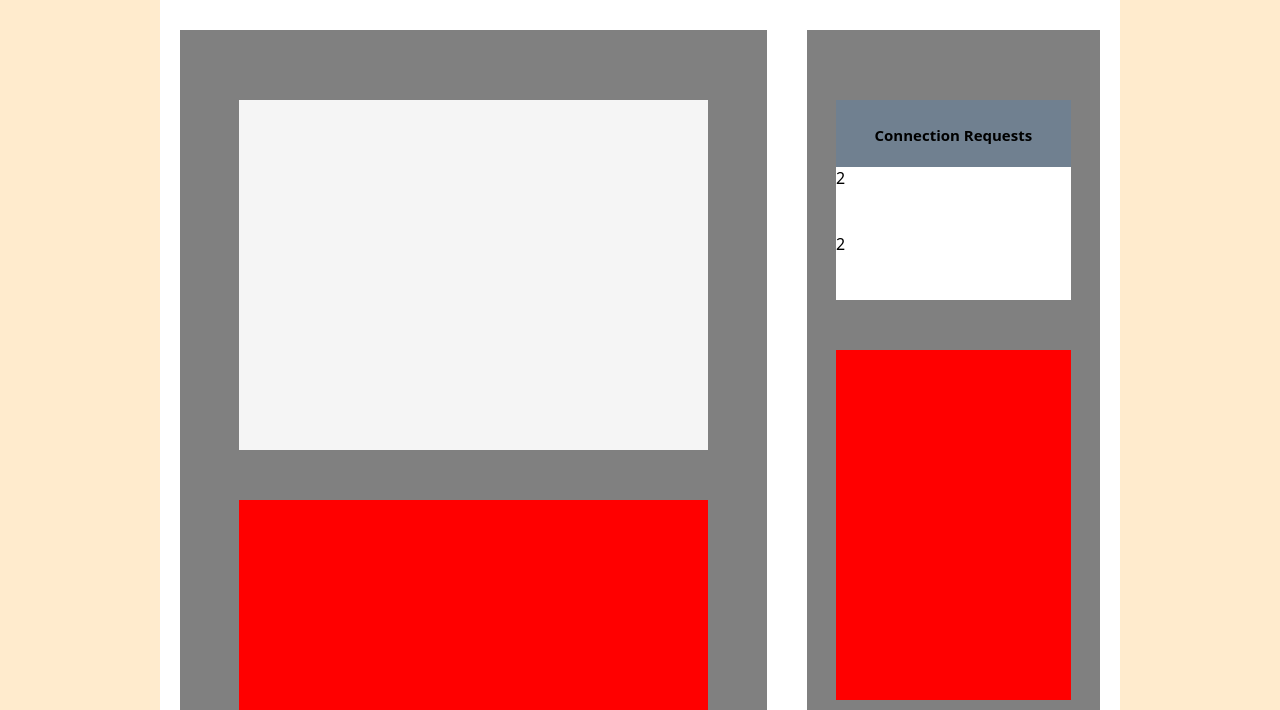
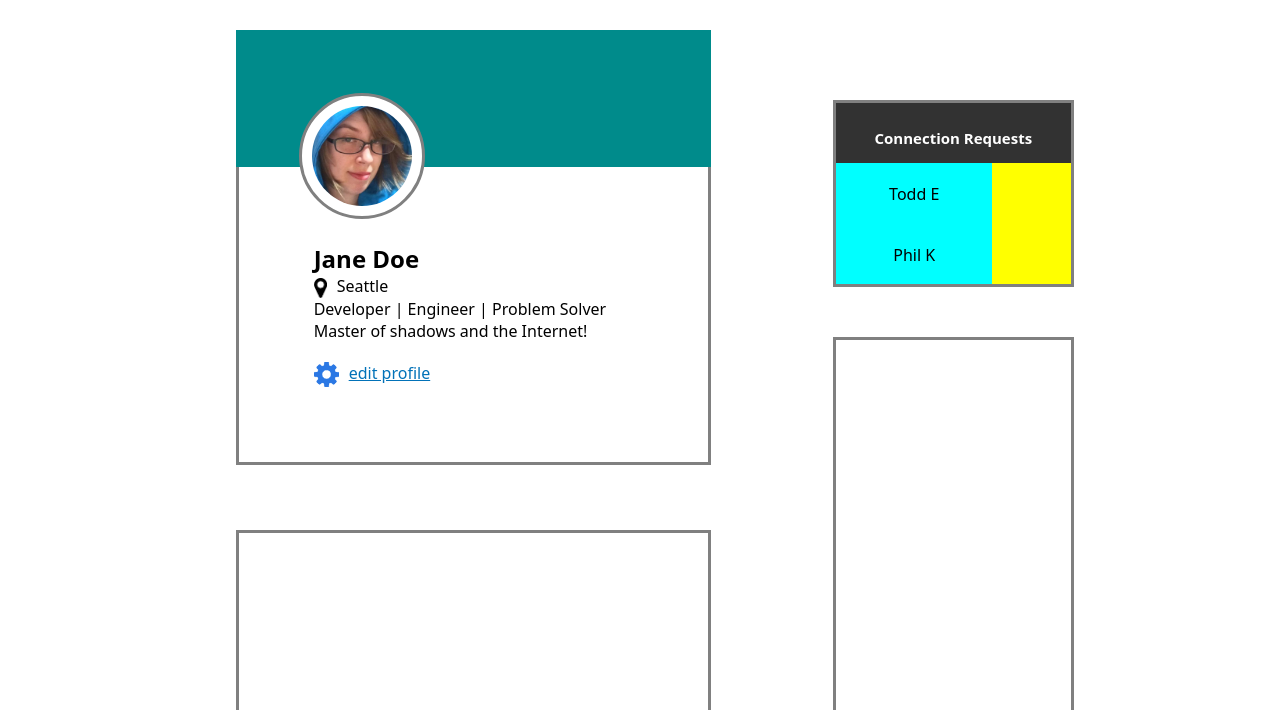
Before and after one commit to rteet702/ProfilePage, a plain HTML site: page index.html in a window 1280 px wide. Shown: the part 90-800 px from the top of the page. Drawn offline with Linux system fonts and the light colour scheme.

Commit message:
Layout complete, starting to style.

```diff
--- a/index.html
+++ b/index.html
@@ -22,7 +22,20 @@
         </div>
         <div class="maincontent">
             <div class="leftcolumn column">
-                <div class="userprofile"></div>
+                <div class="userprofile">
+                    <div class="bluebar">
+                        <img class="userpfp" src="images/jane-m.jpg" alt="white woman in blue hoodie">
+                    </div>
+                    <div class="profilebottom">
+                        <div class="profilecontent">
+                            <h2>Jane Doe</h2>
+                            <p><img id="m_marker" src="icons/map-marker.png" alt="map marker">Seattle</p>
+                            <p>Developer | Engineer | Problem Solver</p>
+                            <p class="gapbelow">Master of shadows and the Internet!</p>
+                            <a id="edit_profile" href="#"><img src="icons/gear.png" alt="gear icon">edit profile</a>
+                        </div>
+                    </div>
+                </div>
                 <div class="usereducation"></div>
             </div>
             <div class="rightcolumn column">
@@ -30,8 +43,14 @@
                     <div class="connectionheader">
                         <h2 class="centertext">Connection Requests</h2>
                     </div>
-                    <div class="request">2</div>
-                    <div class="request">2</div>
+                    <div class="request">
+                        <div class="namebox">Todd E</div>
+                        <div class="responsebox"></div>
+                    </div>
+                    <div class="request">
+                        <div class="namebox">Phil K</div>
+                        <div class="responsebox"></div>
+                    </div>
                 </div>
                 <div class="userconnections"></div>
             </div>
--- a/style.css
+++ b/style.css
@@ -2,6 +2,10 @@
     margin: 0px;
     padding: 0px;
     font-family: system-ui, -apple-system, BlinkMacSystemFont, 'Segoe UI', Roboto, Oxygen, Ubuntu, Cantarell, 'Open Sans', 'Helvetica Neue', sans-serif;
+}
+
+html, body {
+    height: 100%;
 }
 
 * a {
@@ -10,9 +14,9 @@
 }
 
 .container {
-    background-color: blanchedalmond;
+    background-color: white;
     width: 100%;
-    height: 800px;
+    height: 100%;
     overflow: hidden;
 }
 
@@ -51,6 +55,7 @@ h1 {
     width: 100px;
     height: 30px;
     background-color: darkcyan;
+    color: white;
     border: solid 3px black;
 }
 
@@ -67,14 +72,12 @@ h1 {
     width: 75%;
     height: 100%;
     margin: 0 auto;
-    background-color: white;
     display: flex;
     align-items: center;
 }
 
 .column {
     height: 90%;
-    background-color: gray;
     margin-left: 20px;
     margin-right: 20px;
 }
@@ -95,31 +98,95 @@ h1 {
     align-items: center;
 }
 
+.rightcolumn h2 {
+    color: white;
+}
+
 .userprofile {
     width: 80%;
-    height: 350px;
-    background-color: whitesmoke;
+    height: 450px;
+    margin-bottom: 15px;
+    background-color: white;
+    display: flex;
+    align-items: center;
+    flex-direction: column;
+    justify-content:flex-start;
+}
+
+.bluebar {
+    width: 100%;
+    flex: 1;
+    background-color: darkcyan;
+    border: solid 3px darkcyan;
+}
+
+.profilebottom {
+    width: 100%;
+    flex: 3;
+    border-top: none;
+    border-left: solid 3px gray;
+    border-right: solid 3px gray;
+    border-bottom: solid 3px gray;
+}
+
+.profilecontent {
+    width: 100%;
+    height: 100%;
+    margin: 75px;
+}
+
+.userpfp {
+    width: 100px;
+    height: 100px;
+    border-radius: 50%;
+    position: relative;
+    top: 60px;
+    left: 60px;
+    padding:10px;
+    background-color: white;
+    border: 3px solid gray;
+}
+
+#edit_profile {
+    color: rgb(2, 114, 184);
+    text-decoration: underline;
+}
+
+#edit_profile img {
+    width: 25px;
+    height: 25px;
+    vertical-align:middle;
+    margin-right: 10px;
+}
+
+#m_marker {
+    width: 13px;
+    height: 20px;
+    vertical-align: middle;
+    margin-right: 10px;
 }
 
 .usereducation {
     width: 80%;
     height: 250px;
     margin-top: 50px;
-    background-color: rgb(255, 0, 0);
+    background-color: white;
+    border: solid 3px gray;
 }
 
 .connectionrequests {
     width: 80%;
     height: 200px;
     margin-top: 70px;
-    background-color: whitesmoke;
+    background-color: white;
     display: flex;
     flex-direction: column;
     align-items: center;
+    border: solid 3px gray;
 }
 
 .connectionheader {
-    background-color: slategray;
+    background-color: rgb(50, 50, 50);
     width: 100%;
     flex: 1;
     text-align: center;
@@ -134,11 +201,31 @@ h1 {
     background-color: white;
     width: 100%;
     flex: 1;
+    display: flex;
+}
+
+.namebox {
+    width: 100%;
+    flex: 2;
+    background-color: aqua;
+    text-align: center;
+    padding-top: 20px;
+}
+
+.responsebox {
+    width: 100%;
+    flex: 1;
+    background-color: yellow;
 }
 
 .userconnections {
     width: 80%;
-    height: 350px;
+    height: 450px;
     margin-top: 50px;
-    background-color: rgb(255, 0, 0);
+    background-color: white;
+    border: solid 3px gray;
 }
+
+.gapbelow {
+    margin-bottom: 20px;
+}
```
